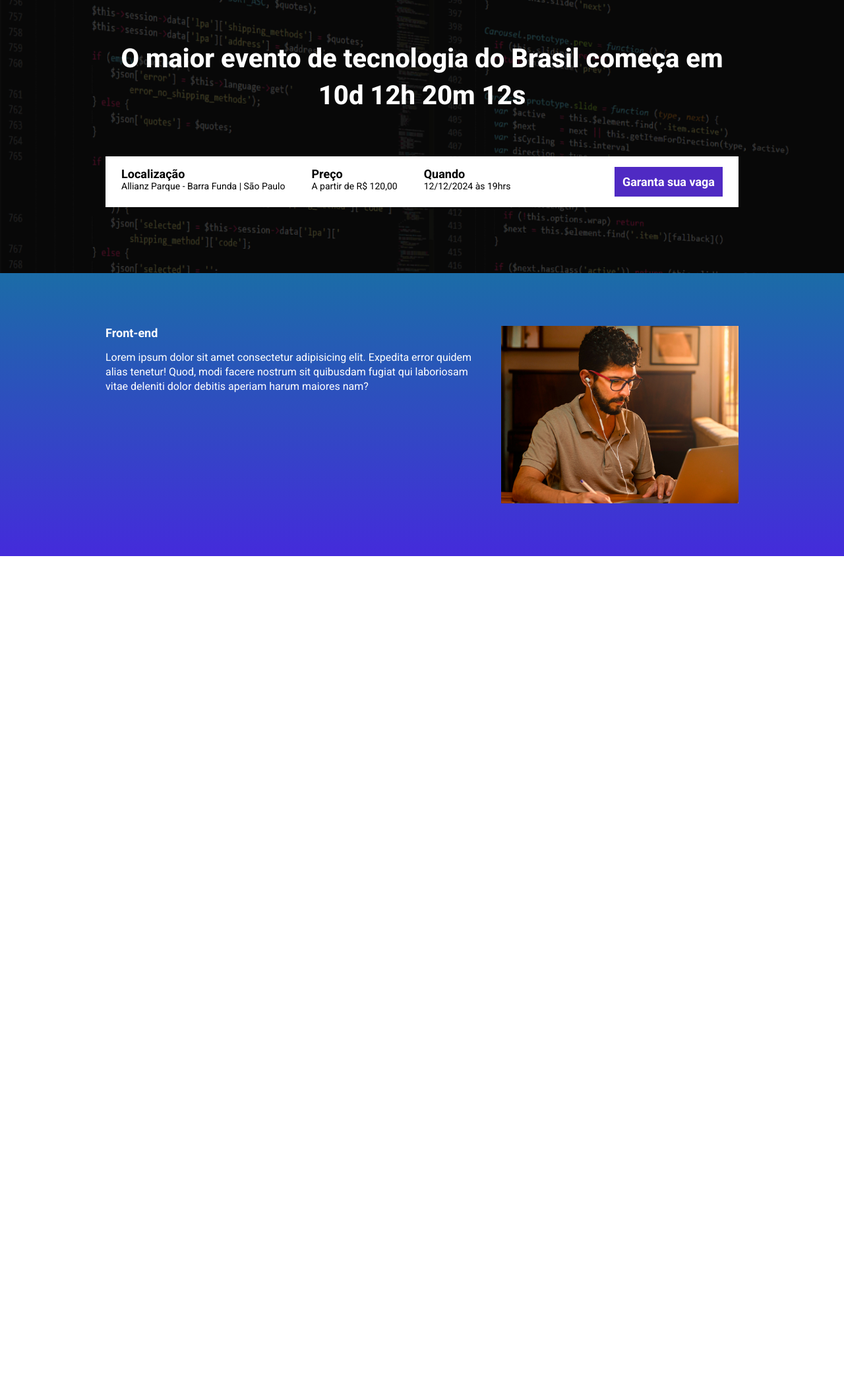
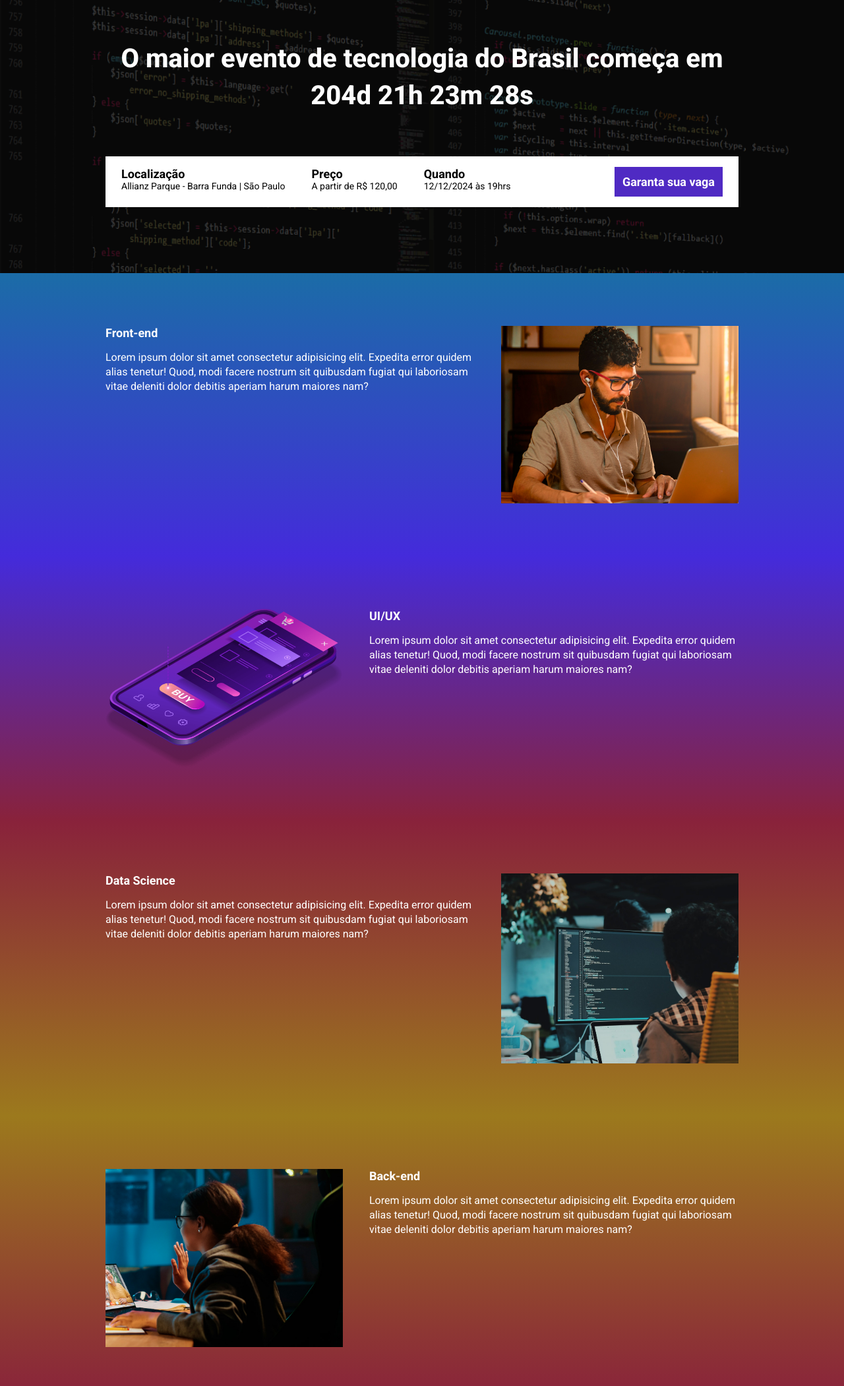
Before and after one commit to coderleleo1/ebac_tech_talks, a website built with Parcel: page src/index.html in a window 1280 px wide. Shown: the part 147-2248 px from the top of the page at 66% size. Before the commit the page ends 990 px from the top, so only its background shows below. Built offline with nearby package versions, Linux system fonts and the light colour scheme.

Commit message:
criando a contagem regressiva

```diff
--- a/package.json
+++ b/package.json
@@ -1,9 +1,9 @@
 {
   "name": "08.-landing_page_ebac-tech-talks",
   "version": "1.0.0",
-  "main": "index.js",
   "scripts": {
     "dev": "parcel src/index.html src/styles/main.scss src/scripts/main.js",
+    "build": "parcel build src/index.html",
     "test": "echo \"Error: no test specified\" && exit 1"
   },
   "keywords": [],
--- a/src/index.html
+++ b/src/index.html
@@ -8,13 +8,14 @@
     <link rel="preconnect" href="https://fonts.gstatic.com" crossorigin>
     <link href="https://fonts.googleapis.com/css2?family=Roboto:ital,wght@0,100..900;1,100..900&display=swap" rel="stylesheet">
     <link rel="stylesheet" href="styles/main.scss">
+    <link rel="stylesheet" href="https://unpkg.com/aos@next/dist/aos.css" />
 </head>
 <body>
     <header class="hero">
         <div class="container">
             <img class="hero__logo" src="./images/ebac_logo.svg" alt="EBAC">
             <p class="hero__text">
-                O maior evento de tecnologia do Brasil começa em 10d 12h 20m 12s
+                O maior evento de tecnologia do Brasil começa em <span id="contador"></span>
             </p>
 
             <div class="infos-bar">
@@ -36,8 +37,8 @@
             </div>
         </div>
     </header>
-    <section class="event">
-        <div class="container">
+    <section class="event event--frontend">
+        <div class="container" data-aos="fade-right">
             <div class="event__details">
                 <h2 class="event__details__title">Front-end</h2>
                 <p class="event__details__description">
@@ -47,6 +48,43 @@
             <img class="event__image" src="./images/frontend.png" alt="Front-end">
         </div>
     </section>
+
+    <section class="event event--ux-ui event--image-left">
+        <div class="container" data-aos="fade-left">
+            <div class="event__details">
+                <h2 class="event__details__title">UI/UX</h2>
+                <p class="event__details__description">
+                    Lorem ipsum dolor sit amet consectetur adipisicing elit. Expedita error quidem alias tenetur! Quod, modi facere nostrum sit quibusdam fugiat qui laboriosam vitae deleniti dolor debitis aperiam harum maiores nam?
+                </p>
+            </div>
+            <img class="event__image" src="./images/ui-ux.png" alt="UX UX">
+        </div>
+    </section>
+
+    <section class="event event--data-science">
+        <div class="container" data-aos="fade-right">
+            <div class="event__details">
+                <h2 class="event__details__title">Data Science</h2>
+                <p class="event__details__description">
+                    Lorem ipsum dolor sit amet consectetur adipisicing elit. Expedita error quidem alias tenetur! Quod, modi facere nostrum sit quibusdam fugiat qui laboriosam vitae deleniti dolor debitis aperiam harum maiores nam?
+                </p>
+            </div>
+            <img class="event__image" src="./images/data.png" alt="Data Science">
+        </div>
+    </section>
+
+    <section class="event event--backend event--image-left">
+        <div class="container" data-aos="fade-left">
+            <div class="event__details">
+                <h2 class="event__details__title">Back-end</h2>
+                <p class="event__details__description">
+                    Lorem ipsum dolor sit amet consectetur adipisicing elit. Expedita error quidem alias tenetur! Quod, modi facere nostrum sit quibusdam fugiat qui laboriosam vitae deleniti dolor debitis aperiam harum maiores nam?
+                </p>
+            </div>
+            <img class="event__image" src="./images/backend.png" alt="Back-end">
+        </div>
+    </section>
+    <script src="https://unpkg.com/aos@next/dist/aos.js"></script>
     <script src="scripts/main.js"></script>
 </body>
 </html>
--- a/src/scripts/main.js
+++ b/src/scripts/main.js
@@ -0,0 +1,27 @@
+AOS.init();
+                    //         1.   2.  3.     4.                // 1. mês, em inglês e deve ser as 3 primeiras letras do mês
+const dataDoEvento = new Date("Dec 12, 2025 19:00:00");           // 2. dia | 3. ano | 4. horário
+const timeStampDoEvento = dataDoEvento.getTime(); // escreve a data em forma numerica
+
+const contaAsHoras = setInterval(function(){  // função para se repetir a cada 1000 ms ou 1 segundo
+    const agora = new Date();  // pega a data atual
+    const timeStampAtual = agora.getTime(); // pega o valor numerico da data atual
+
+    const distanciaAteOEvento = timeStampDoEvento - timeStampAtual; // subtrai a data atual pelo valor da data do evento
+
+    const diaEmMs = 1000 * 60 * 60 * 24;
+    const horaEmMs = 1000 * 60 * 60;
+    const minutoEmMs = 1000 * 60;
+
+    const diasAteOEvento = Math.floor(distanciaAteOEvento / diaEmMs); // calcula o valor dos dias até o evento. Math.floor arredonda para baixo o resultado da conta dos dias
+    const horasAteOEvento = Math.floor((distanciaAteOEvento % diaEmMs) / horaEmMs); // % recupera o resto da divisão, em outras palavras, o valor quebrado após a virgula .90...
+    const minutosAteOEvento = Math.floor((distanciaAteOEvento % horaEmMs) / minutoEmMs )
+    const segundosAteOEvento = Math.floor((distanciaAteOEvento % minutoEmMs) / 1000)
+                                // innerHTML é para escrever no documento do HTML
+    document.getElementById('contador').innerHTML = `${diasAteOEvento}d ${horasAteOEvento}h ${minutosAteOEvento}m ${segundosAteOEvento}s`
+
+    if(distanciaAteOEvento < 0) {
+        clearInterval(contaAsHoras);
+        document.getElementById('contador').innerHTML = 'Evento expirado'
+    }
+}, 1000)
--- a/src/styles/_event.scss
+++ b/src/styles/_event.scss
@@ -1,16 +1,36 @@
+@use 'variables';
+
 .event {
     padding: 80px 0;
 // comando para adicionar o degradê  1. angulo      2.         3.
-    background-image: linear-gradient(         #1B6CA7, #442BDB);   // 1. angulo de inclinação | 2. cor primária | 3. cor gradiente
-                                                                      // exemplificado 45deg. Para manter o angulo padrão, basta apagar o valor
+    &--frontend {
+        background-image: linear-gradient(variables.$blue1, variables.$blue2);
+    }
+
+    &--ux-ui {
+        background-image: linear-gradient(variables.$blue2, variables.$pink);
+    }
+
+    &--data-science {
+        background-image: linear-gradient(variables.$pink, variables.$yellow);
+    }
+
+    &--backend {
+        background-image: linear-gradient(variables.$yellow, variables.$pink);
+    }
+
+    &--image-left {
+        .container {
+            flex-direction: row-reverse; // inverte a direção do display flex
+        }
+    }
 
     .container {
         display: flex;
+        gap: 40px;
     }
 
     &__details {
-        margin-right: 40px;
-
         &__title {
             font-size: 18px;
             font-weight: bold;
--- a/src/styles/_hero.scss
+++ b/src/styles/_hero.scss
@@ -1,3 +1,5 @@
+@use 'variables';
+
 .hero {
     padding-top: 64px;
     padding-bottom: 100px;
@@ -16,7 +18,7 @@
         left: 0;
         width: 100%;
         height: 100%;
-        background-color: #000;
+        background-color: variables.$secudaryTextColor;
         content: '';
         opacity: .7; // opacidade de 70%
     }
--- /dev/null
+++ b/src/styles/_variables.scss
@@ -0,0 +1,8 @@
+$textColor: #fff;
+$secudaryTextColor: #000;
+
+$blue1: #1B6CA7;
+$blue2: #442BDB;
+$pink: #89223B;
+$yellow: #9C791D;
+$purple: #4f2AC3;
--- a/src/styles/components/_buttons.scss
+++ b/src/styles/components/_buttons.scss
@@ -1,3 +1,5 @@
+@use '../variables';
+
 .button {
     padding: 12px;
     font-size: 18px;
@@ -8,7 +10,7 @@
 
     &--primary {
         color: #fff;
-        background-color: #4f2AC3;
+        background-color: variables.$purple;
     }
 
     @media (max-width: 640px) {
--- a/src/styles/components/_infos-bar.scss
+++ b/src/styles/components/_infos-bar.scss
@@ -1,6 +1,8 @@
+@use '../variables';
+
 .infos-bar {
     padding: 16px 24px;
-    background-color: #fff;
+    background-color: variables.$textColor;
     display: flex;                  // necessário pois o botão estava no lugar errado
     justify-content: space-between; // necessário para distribuir bem o espaçamento entre os elementos, ul na esquerda e o botão na direita
 
@@ -10,10 +12,10 @@
 
         &__item {
             font-size: 14px;
-            color: #000;
+            color: variables.$secudaryTextColor;
 
             b {
-                color: #000;
+                color: variables.$secudaryTextColor;
                 font-size: 18px;
                 display: block;
             }
--- a/src/styles/main.scss
+++ b/src/styles/main.scss
@@ -2,13 +2,14 @@
 @use 'components/infos-bar';
 @use 'components/buttons';
 @use 'event';
+@use 'variables';
 
 * {
     margin: 0;
     padding: 0;
     box-sizing: border-box;
     font-family: Roboto, sans-serif;
-    color: #fff;
+    color: variables.$textColor;
     list-style: none;
 }
 
```
